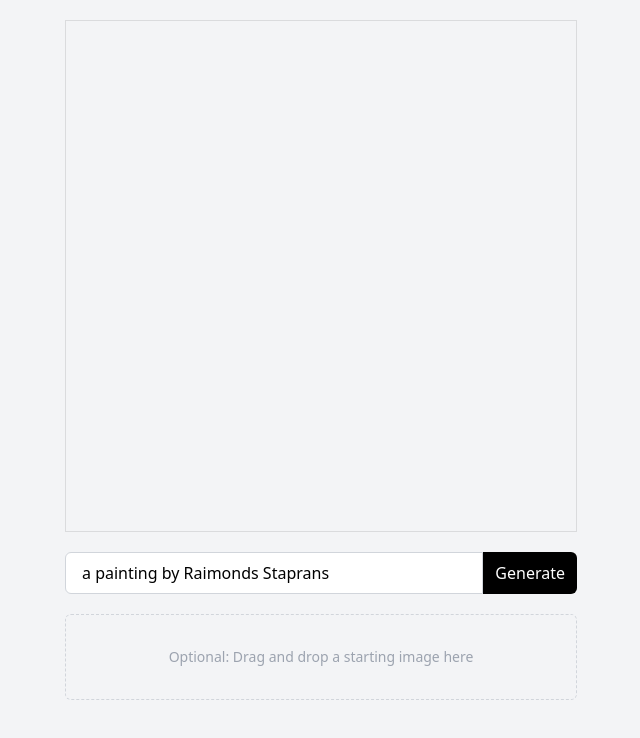
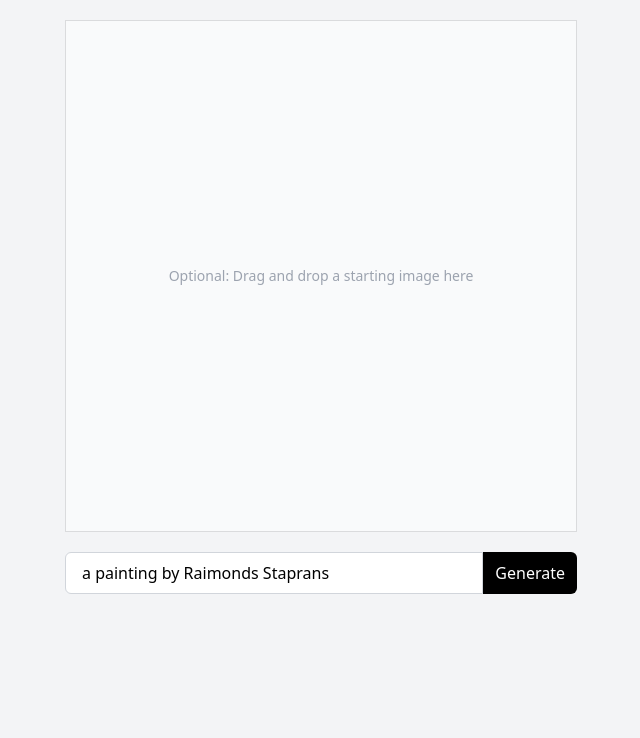
Before and after one commit to icode198/inpainter, a Next.js app: page /paint in a window 1280 px wide. Shown: the top 738 px of the page, without its empty margins (319-959 px from the left). Built offline with nearby package versions, Linux system fonts and the light colour scheme.

Commit message:
add buttons to download or start over

```diff
--- /dev/null
+++ b/components/download.js
@@ -0,0 +1,21 @@
+import Link from "next/link";
+import { Download as DownloadIcon } from "lucide-react";
+
+export default function Download(props) {
+  if (!props.predictions.length) return null;
+
+  const lastPrediction = props.predictions[props.predictions.length - 1];
+
+  if (!lastPrediction.output) return null;
+
+  const lastImage = lastPrediction.output[lastPrediction.output.length - 1];
+
+  return (
+    <Link href={lastImage}>
+      <a className="lil-button" target="_blank" rel="noopener noreferrer">
+        <DownloadIcon className="icon" />
+        Download
+      </a>
+    </Link>
+  );
+}
--- a/components/dropzone.js
+++ b/components/dropzone.js
@@ -3,14 +3,20 @@ import { useDropzone } from "react-dropzone";
 
 export default function Dropzone(props) {
   const onDrop = useCallback((acceptedFiles) => {
-    console.log({ acceptedFiles });
     props.onImageDropped(acceptedFiles[0]);
   }, []);
   const { getRootProps, getInputProps, isDragActive } = useDropzone({ onDrop });
 
+  if (props.predictions.length) return null;
+
+  if (props.userUploadedImage) return null;
+
   return (
-    <div className="text-center border border-gray-300 text-gray-400 border-dashed px-4 py-8 text-sm cursor-pointer rounded-md select-none">
-      <div {...getRootProps()}>
+    <div
+      className="absolute z-50 flex w-full h-full text-gray-400 text-sm text-center cursor-pointer select-none w-full h-full"
+      {...getRootProps()}
+    >
+      <div className="m-auto">
         <input {...getInputProps()} />
         {isDragActive ? (
           <p>Drop the image here ...</p>
--- a/pages/api/predictions/index.js
+++ b/pages/api/predictions/index.js
@@ -10,8 +10,6 @@ export default async function handler(req, res) {
   if (req.body.mask) {
     req.body.mask = addBackgroundToPNG(req.body.mask);
   }
-
-  console.log("req.body", req.body);
 
   const body = JSON.stringify({
     // Pinned to a specific version of Stable Diffusion, fetched from:
--- a/pages/paint.js
+++ b/pages/paint.js
@@ -3,6 +3,8 @@ import Head from "next/head";
 import Canvas from "components/canvas";
 import PromptForm from "components/prompt-form";
 import Dropzone from "components/dropzone";
+import Download from "components/download";
+import { XCircle as StartOverIcon } from "lucide-react";
 
 const sleep = (ms) => new Promise((r) => setTimeout(r, ms));
 
@@ -56,11 +58,18 @@ export default function Home() {
       }
       setPredictions(predictions.concat([prediction]));
 
-      console.log(prediction.status);
       if (prediction.status === "succeeded") {
         setUserUploadedImage(null);
       }
     }
+  };
+
+  const startOver = async (e) => {
+    e.preventDefault();
+    setPredictions([]);
+    setError(null);
+    setCanvasImage(null);
+    setUserUploadedImage(null);
   };
 
   return (
@@ -73,9 +82,14 @@ export default function Home() {
       <main className="container mx-auto p-5">
         {error && <div>{error}</div>}
 
-        <div className="border border-hairline max-w-[512px] mx-auto">
+        <div className="border-hairline max-w-[512px] mx-auto relative">
+          <Dropzone
+            onImageDropped={setUserUploadedImage}
+            predictions={predictions}
+            userUploadedImage={userUploadedImage}
+          />
           <div
-            className="bg-gray-100 relative max-h-[512px] w-full"
+            className="bg-gray-50 relative max-h-[512px] w-full"
             style={{ height: 0, paddingBottom: "100%" }}
           >
             <Canvas
@@ -88,7 +102,20 @@ export default function Home() {
 
         <div className="max-w-[512px] mx-auto">
           <PromptForm onSubmit={handleSubmit} />
-          <Dropzone onImageDropped={setUserUploadedImage} />
+
+          <div className="text-center">
+            {((predictions.length > 0 &&
+              predictions[predictions.length - 1].output) ||
+              canvasImage ||
+              userUploadedImage) && (
+              <button className="lil-button" onClick={startOver}>
+                <StartOverIcon className="icon" />
+                Start over
+              </button>
+            )}
+
+            <Download predictions={predictions} />
+          </div>
         </div>
       </main>
     </div>
--- a/styles/globals.css
+++ b/styles/globals.css
@@ -16,5 +16,22 @@ input {
 }
 
 .border-hairline {
-  @apply border-black border-opacity-10;
+  @apply border border-black border-opacity-10;
 }
+
+.lil-button {
+  @apply inline-block;
+  /* @apply border-hairline; */
+  @apply text-sm;
+  @apply text-gray-500;
+  @apply rounded-md;
+  @apply px-2 py-2;
+  @apply mx-2;
+}
+
+.icon {
+  @apply inline relative mr-1;
+  top: -0.1em;
+  width: 1.1em;
+  height: 1.1em;
+}
```
